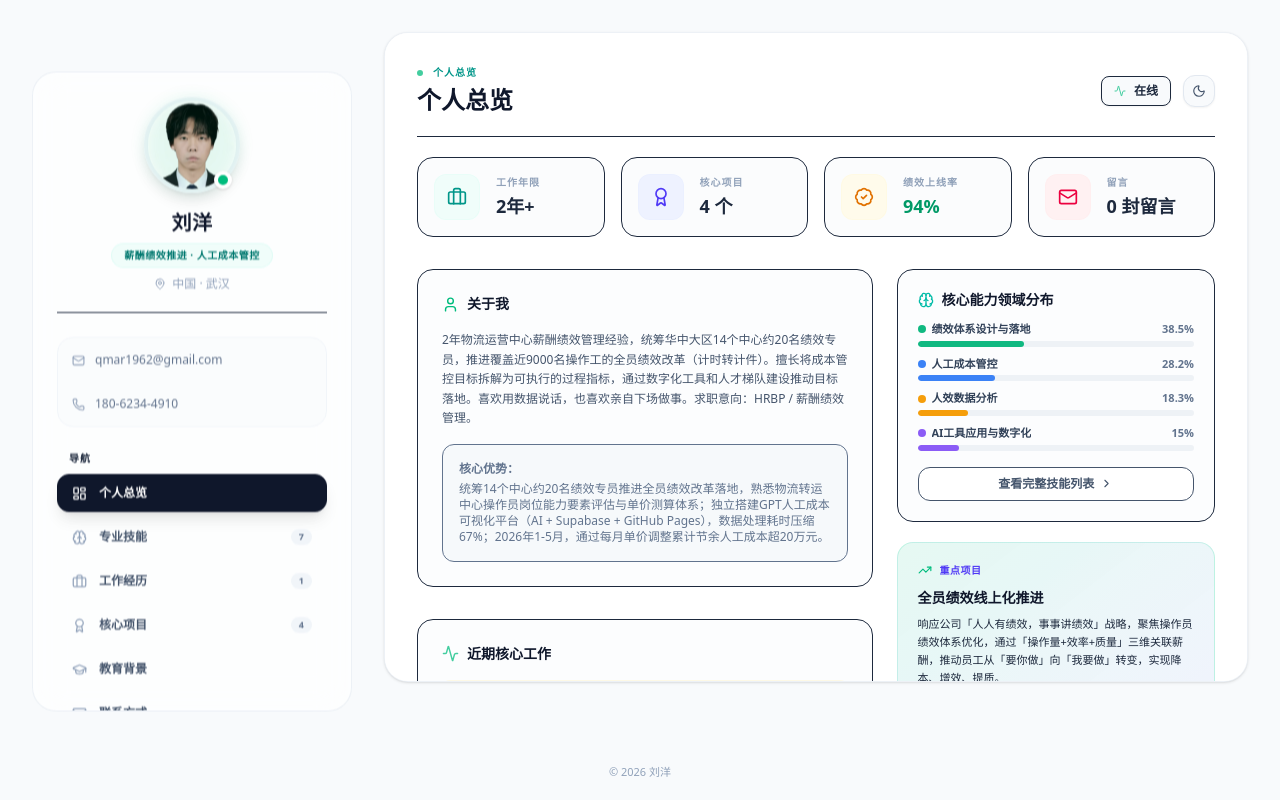
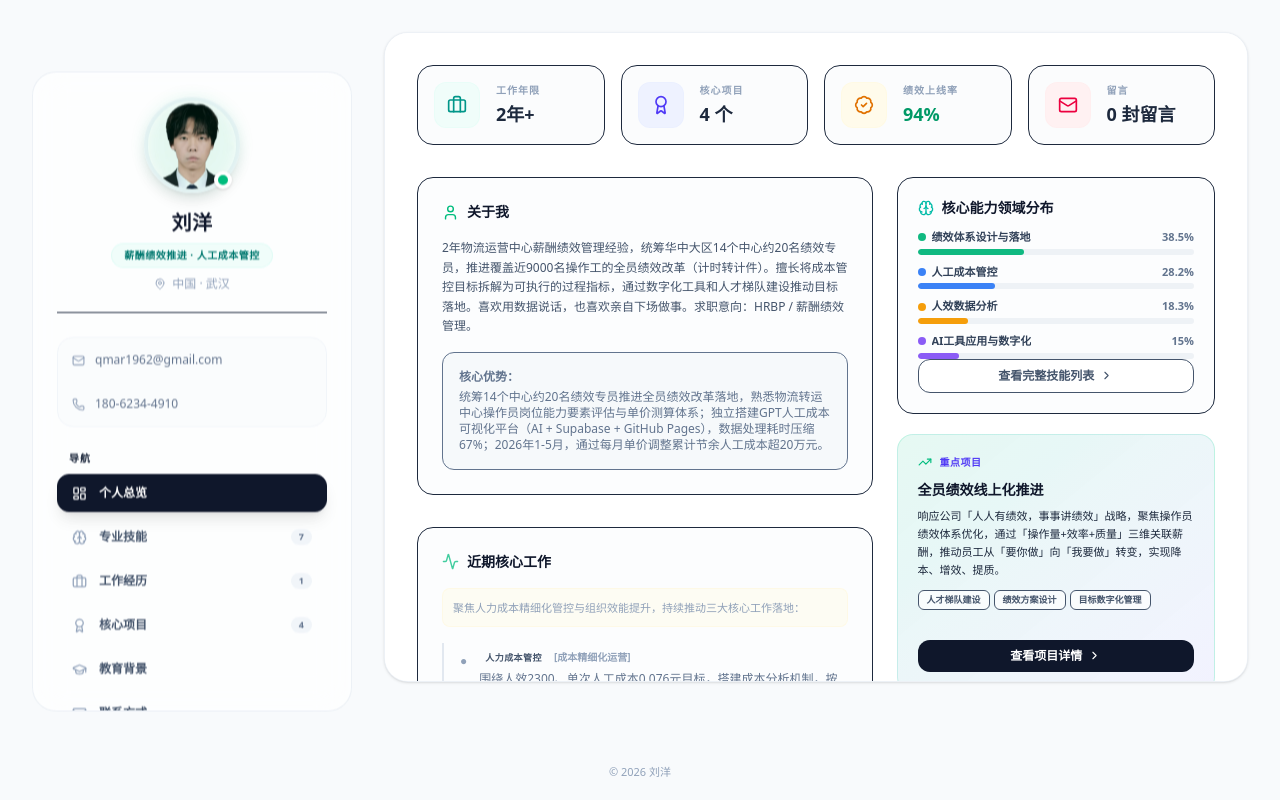
Before and after one commit to qmar1962-cmd/interactive-visual-resume, a React (Vite) app: page / in a window 1280 px wide. Built offline with nearby package versions, Linux system fonts and the light colour scheme.

Commit message:
优化个人总览布局：去掉顶部标题栏，左右等高拉伸，重点项目展示2个

```diff
--- a/src/App.tsx
+++ b/src/App.tsx
@@ -652,7 +652,8 @@ export default function App() {
           id="main-view-container"
           className="flex-1 min-h-[500px] md:min-h-[650px] md:h-[calc(100vh-160px)] bg-white/40 dark:bg-slate-900/30 md:bg-white md:dark:bg-slate-900 border border-slate-200/60 dark:border-slate-800/80 md:rounded-3xl p-4 md:p-6 lg:p-8 flex flex-col overflow-y-auto no-scrollbar shadow-sm print:shadow-none print:border-none print:bg-white print:p-0 print:m-0"
         >
-          {/* SECTION HEADER */}
+          {/* SECTION HEADER - 个人总览时隐藏，其他tab显示 */}
+          {activeTab !== "overview" && (
           <div className="flex flex-col sm:flex-row sm:items-center justify-between gap-4 pb-5 mb-5 border-b border-slate-150 dark:border-slate-850 print:hidden">
             <div>
               <div className="flex items-center gap-2.5 text-[10px] text-teal-600 dark:text-teal-400 font-extrabold tracking-widest uppercase">
@@ -690,6 +691,7 @@ export default function App() {
               </button>
             </div>
           </div>
+          )}
 
           {/* CONTENT TABS */}
           <div className="flex-1">
@@ -750,10 +752,10 @@ export default function App() {
                 </div>
 
                 {/* TWO-COLUMN LAYOUT */}
-                <div className="grid grid-cols-1 lg:grid-cols-12 gap-6 items-start">
+                <div className="grid grid-cols-1 lg:grid-cols-12 gap-6 items-stretch">
 
                   {/* Left Column: About & Work Strategy logs */}
-                  <div className="lg:col-span-7 space-y-6 md:space-y-8">
+                  <div className="lg:col-span-7 flex flex-col gap-6 md:gap-8">
 
                     {/* About me card */}
                     <div className="bg-slate-50/40 dark:bg-slate-900/40 p-6 rounded-2xl border border-slate-150/60 dark:border-slate-850/80">
@@ -805,10 +807,10 @@ export default function App() {
                   </div>
 
                   {/* Right Column: 核心能力分布 + 重点项目 */}
-                  <div className="lg:col-span-5 space-y-5">
+                  <div className="lg:col-span-5 flex flex-col gap-5">
 
                     {/* 技能领域分布 */}
-                    <div className="bg-slate-50/40 dark:bg-slate-900/40 p-5 rounded-2xl border border-slate-150/60 dark:border-slate-850/80">
+                    <div className="bg-slate-50/40 dark:bg-slate-900/40 p-5 rounded-2xl border border-slate-150/60 dark:border-slate-850/80 flex flex-col">
                       <h3 className="text-sm font-extrabold text-slate-900 dark:text-white mb-3 flex items-center gap-2">
                         <Brain size={16} className="text-teal-500" />
                         <span>核心能力领域分布</span>
@@ -840,16 +842,16 @@ export default function App() {
                       <button
                         onClick={() => setActiveTab("skills")}
                         id="view-full-skills-btn"
-                        className="w-full mt-4 py-2 bg-white dark:bg-slate-800 hover:bg-slate-50 dark:hover:bg-slate-750 text-slate-600 dark:text-slate-350 rounded-xl text-xs font-bold transition-all flex items-center justify-center gap-1.5 cursor-pointer border border-slate-150 dark:border-slate-750"
+                        className="w-full mt-auto py-2 bg-white dark:bg-slate-800 hover:bg-slate-50 dark:hover:bg-slate-750 text-slate-600 dark:text-slate-350 rounded-xl text-xs font-bold transition-all flex items-center justify-center gap-1.5 cursor-pointer border border-slate-150 dark:border-slate-750"
                       >
                         <span>查看完整技能列表</span>
                         <ChevronRight size={13} />
                       </button>
                     </div>
 
-                    {/* 重点项目 */}
-                    {resumeData.projects.filter(p => p.featured).slice(0, 1).map((proj) => (
-                      <div key={proj.id} className="bg-gradient-to-br from-emerald-500/10 to-indigo-500/8 dark:from-emerald-950/15 dark:to-indigo-950/12 p-5 rounded-2xl border border-emerald-400/18 dark:border-emerald-600/15">
+                    {/* 重点项目 - 展示前2个 */}
+                    {resumeData.projects.filter(p => p.featured).slice(0, 2).map((proj) => (
+                      <div key={proj.id} className="bg-gradient-to-br from-emerald-500/10 to-indigo-500/8 dark:from-emerald-950/15 dark:to-indigo-950/12 p-5 rounded-2xl border border-emerald-400/18 dark:border-emerald-600/15 flex-1 flex flex-col">
                         <div className="flex items-center gap-2 mb-2.5">
                           <TrendingUp size={14} className="text-emerald-500" />
                           <span className="text-[10px] font-extrabold text-indigo-600 dark:text-emerald-400 tracking-wider uppercase">重点项目</span>
@@ -866,7 +868,7 @@ export default function App() {
                         <button
                           onClick={() => setActiveTab("projects")}
                           id="featured-proj-view-btn"
-                          className="w-full mt-4 py-2 bg-slate-900 hover:bg-slate-800 dark:bg-slate-100 dark:hover:bg-white text-white dark:text-slate-950 rounded-xl text-xs font-bold flex items-center justify-center gap-1.5 cursor-pointer hover:shadow-sm transition-all"
+                          className="w-full mt-auto py-2 bg-slate-900 hover:bg-slate-800 dark:bg-slate-100 dark:hover:bg-white text-white dark:text-slate-950 rounded-xl text-xs font-bold flex items-center justify-center gap-1.5 cursor-pointer hover:shadow-sm transition-all"
                         >
                           <span>查看项目详情</span>
                           <ChevronRight size={13} />
```
